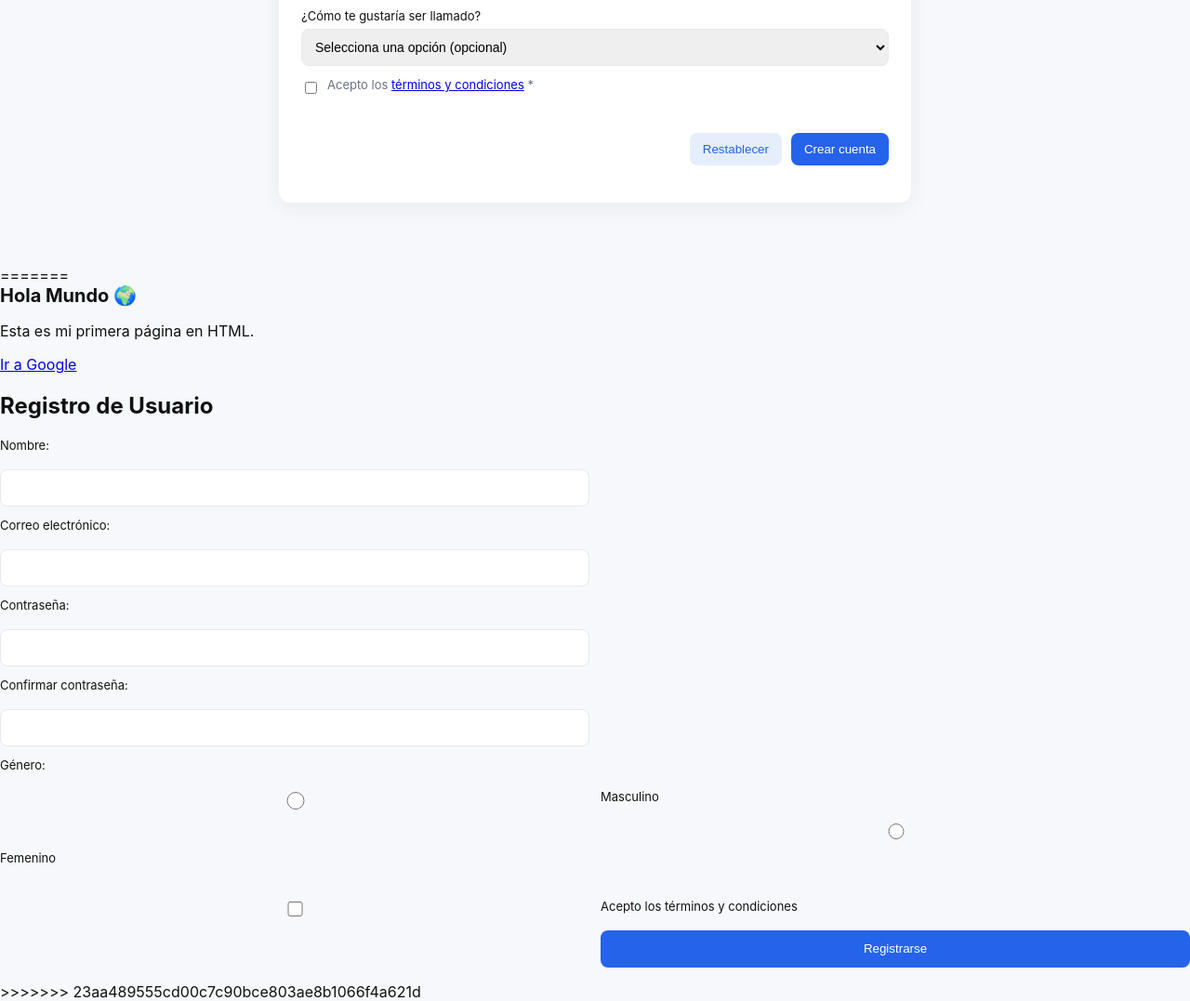
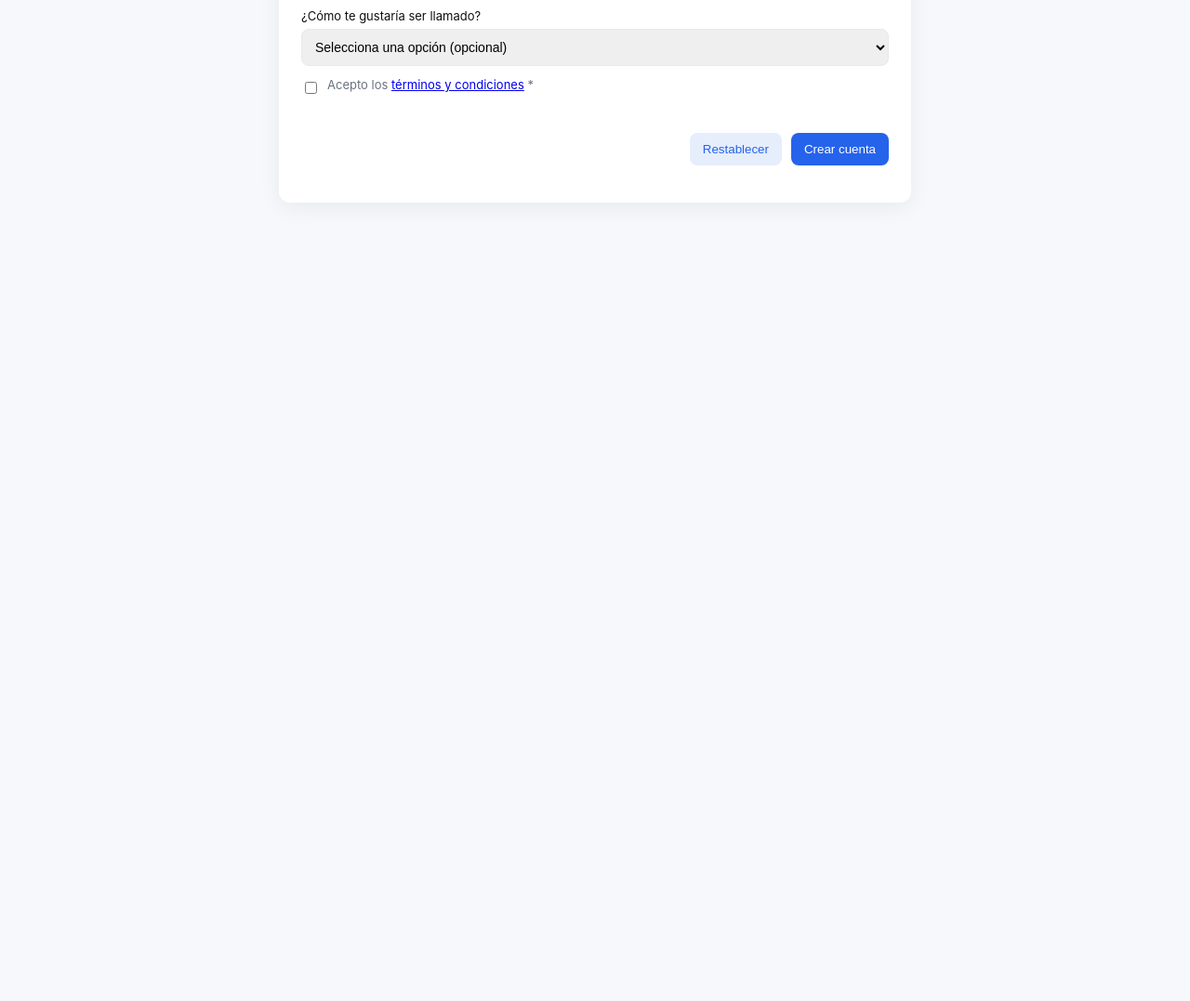
Before and after one commit to AlvaroGX/formulario_contacto, a plain HTML site: page index.html in a window 1280 px wide. Shown: the part 505-1582 px from the top of the page at 93% size. After the commit the page ends 800 px from the top, so only its background shows below. Drawn offline with Linux system fonts and the light colour scheme.

Commit message:
Actualización CORREGIDO QUITANDO EL MI PRIMERA PAGINA WEB

```diff
--- a/index.html
+++ b/index.html
@@ -159,61 +159,3 @@
   </script>
 </body>
 </html>
-=======
-<!DOCTYPE html>
-<html lang="es">
-<head>
-    <meta charset="UTF-8">
-    <meta name="viewport" content="width=device-width, initial-scale=1.0">
-    <title>Mi primera página web</title>
-</head>
-<body>
-    <h1>Hola Mundo 🌍</h1>
-    <p>Esta es mi primera página en HTML.</p>
-    <a href="https://www.google.com" target="_blank">Ir a Google</a>
-</body>
-</html>
-<!DOCTYPE html>
-<html lang="es">
-<head>
-  <meta charset="UTF-8">
-  <meta name="viewport" content="width=device-width, initial-scale=1.0">
-  <title>Formulario de Registro</title>
-</head>
-<body>
-  <h2>Registro de Usuario</h2>
-
-  <form action="registro.php" method="POST">
-    <!-- Nombre -->
-    <label for="nombre">Nombre:</label><br>
-    <input type="text" id="nombre" name="nombre" required><br><br>
-
-    <!-- Correo -->
-    <label for="correo">Correo electrónico:</label><br>
-    <input type="email" id="correo" name="correo" required><br><br>
-
-    <!-- Contraseña -->
-    <label for="password">Contraseña:</label><br>
-    <input type="password" id="password" name="password" required><br><br>
-
-    <!-- Confirmar Contraseña -->
-    <label for="confirmar">Confirmar contraseña:</label><br>
-    <input type="password" id="confirmar" name="confirmar" required><br><br>
-
-    <!-- Género -->
-    <label>Género:</label><br>
-    <input type="radio" id="masculino" name="genero" value="Masculino">
-    <label for="masculino">Masculino</label><br>
-    <input type="radio" id="femenino" name="genero" value="Femenino">
-    <label for="femenino">Femenino</label><br><br>
-
-    <!-- Términos -->
-    <input type="checkbox" id="terminos" name="terminos" required>
-    <label for="terminos">Acepto los términos y condiciones</label><br><br>
-
-    <!-- Botón -->
-    <button type="submit">Registrarse</button>
-  </form>
-</body>
-</html>
->>>>>>> 23aa489555cd00c7c90bce803ae8b1066f4a621d
```
